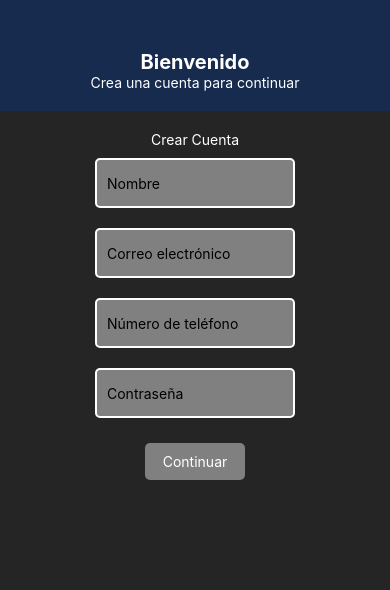
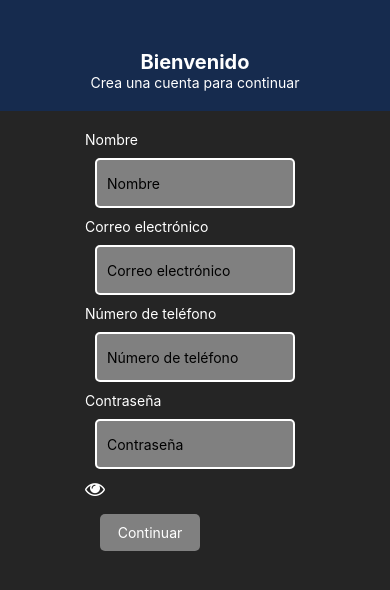
Before and after one commit to hiyajomahoo/InfoBarrio, a React Native app: screen / in a window 390 px wide. Shown: the top 590 px of the page. Built offline with nearby package versions, Linux system fonts and the light colour scheme.

Commit message:
Boton mostrar contraseña

```diff
--- a/Pantallas/Register.js
+++ b/Pantallas/Register.js
@@ -2,7 +2,7 @@ import { StatusBar } from 'expo-status-bar';
 import { StyleSheet, Text, View } from 'react-native';
 import Header from '../components/header';
 import Btn from '../components/btn';
-import { InputEmail, InputNumber, InputPassword, InputName } from '../components/inputs';
+import { InputArea } from '../components/inputs';
 
 import { useState } from 'react';
 
@@ -12,15 +12,16 @@ const [name, setName] = useState('');
 const [numero, setNumero] = useState('');
 const [password, setPassword] = useState('');
 
+
 return (
     <View style={styles.container}>
-        <Header />
+        <Header/>
+        <View style={styles.prueba}>
         <View style={styles.cont}>
-            <Text style={{ color: 'white' }}>Crear Cuenta</Text>
-            <InputName placeholder="Nombre" value={name} onChangeText={setName} />
-            <InputEmail placeholder="Correo electrónico" value={email} onChangeText={setEmail} />
-            <InputNumber placeholder="Número de teléfono" value={numero} onChangeText={setNumero} />
-            <InputPassword placeholder="Contraseña" value={password} onChangeText={setPassword} />
+            <InputArea placeholder="Nombre" value={name} onChangeText={setName} />
+            <InputArea placeholder="Correo electrónico" value={email} onChangeText={setEmail} keyboardType ="email-address"/>
+            <InputArea placeholder="Número de teléfono" value={numero} onChangeText={setNumero} keyboardType="numeric"/>
+            <InputArea placeholder="Contraseña" value={password} onChangeText={setPassword} keyboardType="password"/>
             <Btn
                 title="Continuar"
                 onPress={() => {
@@ -32,6 +33,7 @@ return (
                 }}
             />
             <StatusBar style="auto" />
+        </View>
         </View>
     </View>
     );
@@ -48,6 +50,10 @@ const styles = StyleSheet.create({
     flex: 1,
     width: '100%',
     backgroundColor: '#252525',
-    alignItems: 'center',
+    alignItems: 'flex-start',
     },
+    prueba: {
+        flex: 1,
+        alignItems: "center"
+    }
 });
--- a/components/inputs.js
+++ b/components/inputs.js
@@ -1,53 +1,33 @@
-import { TextInput, StyleSheet} from 'react-native';
+import { TextInput, StyleSheet, View, Text} from 'react-native';
+import FontAwesome from '@expo/vector-icons/FontAwesome'
+import { useState } from 'react';
 
-export function InputEmail({ placeholder, value, onChangeText }) {
+export function InputArea({ placeholder, value, onChangeText, keyboardType = "default" }) {
+    const [mostrarPassword, setShowPassword] = useState(false)
+    const togglePassword = () => {
+        setShowPassword(!mostrarPassword);
+    }
+
     return (
+        <View style={styles.contenedorTexto}>
+            <Text style={{color: "white"}}>{placeholder}</Text>
             <TextInput
                 placeholder={placeholder}
-            keyboardType="email-address"
+                keyboardType={keyboardType}
                 autoCapitalize="none"
+                secureTextEntry={ keyboardType == "password" ? !mostrarPassword : false}
                 style={styles.Input}
                 value={value}
                 onChangeText={onChangeText}
             />
-    );
+            {keyboardType == "password" ?
+            (
+                <FontAwesome size={20} name='eye' color="white" onPress={togglePassword}/>
+            ) :
+            (null)
             }
 
-export function InputName({ placeholder, value, onChangeText }) {
-    return (
-        <TextInput
-            placeholder={placeholder}
-            keyboardType="default"
-            autoCapitalize="none"
-            style={styles.Input}
-            value={value}
-            onChangeText={onChangeText}
-        />
-    );
-}
-
-export function InputNumber({ placeholder, value, onChangeText }) {
-    return (
-        <TextInput
-            placeholder={placeholder}
-            keyboardType="numeric"
-            style={styles.Input}
-            value={value}
-            onChangeText={onChangeText}
-        />
-    );
-}
-
-export function InputPassword({ placeholder, value, onChangeText }) {
-    return (
-        <TextInput
-            placeholder={placeholder}
-            secureTextEntry={true}
-            autoCapitalize="none"
-            style={styles.Input}
-            value={value}
-            onChangeText={onChangeText}
-        />
+        </View>
     );
 }
 
@@ -61,5 +41,11 @@ const styles = StyleSheet.create({
         padding: 10,
         borderRadius: 5,
         backgroundColor:'gray',
+    },
+
+    contenedorTexto: {
+        display: "flex",
+        flexDirection: "column",
+        alignItems: "flex-start",
     }
 });
```
Lines whose indentation alone changed are shown as unchanged.
